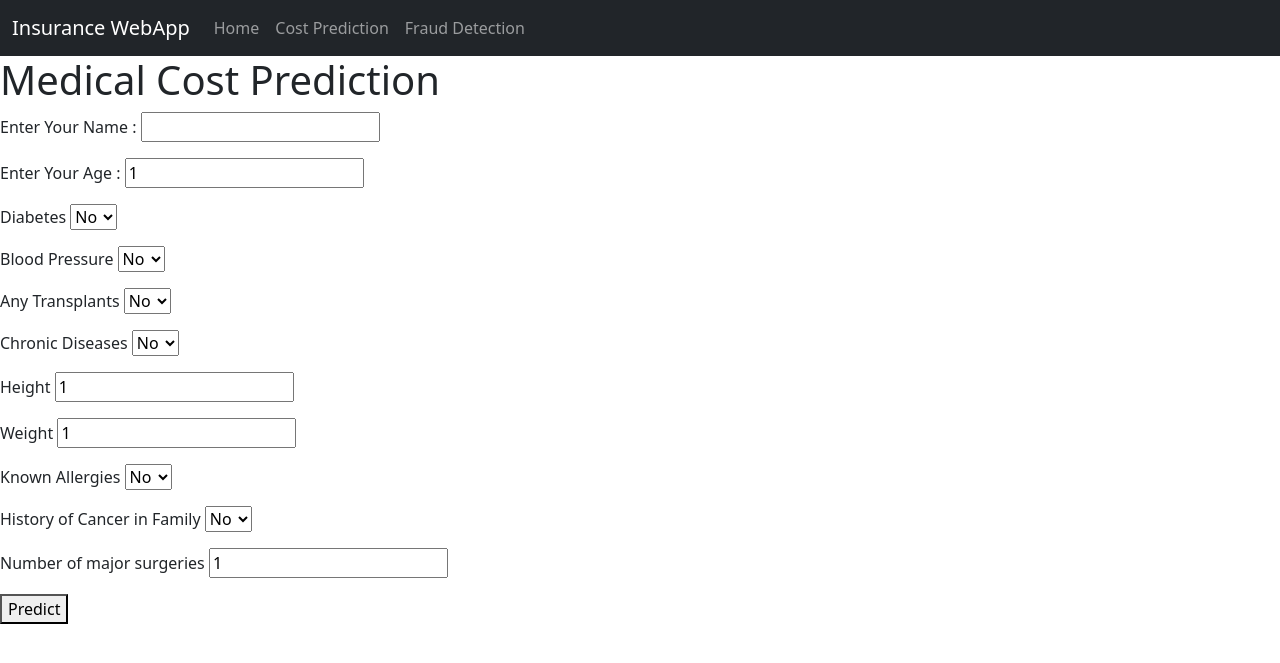
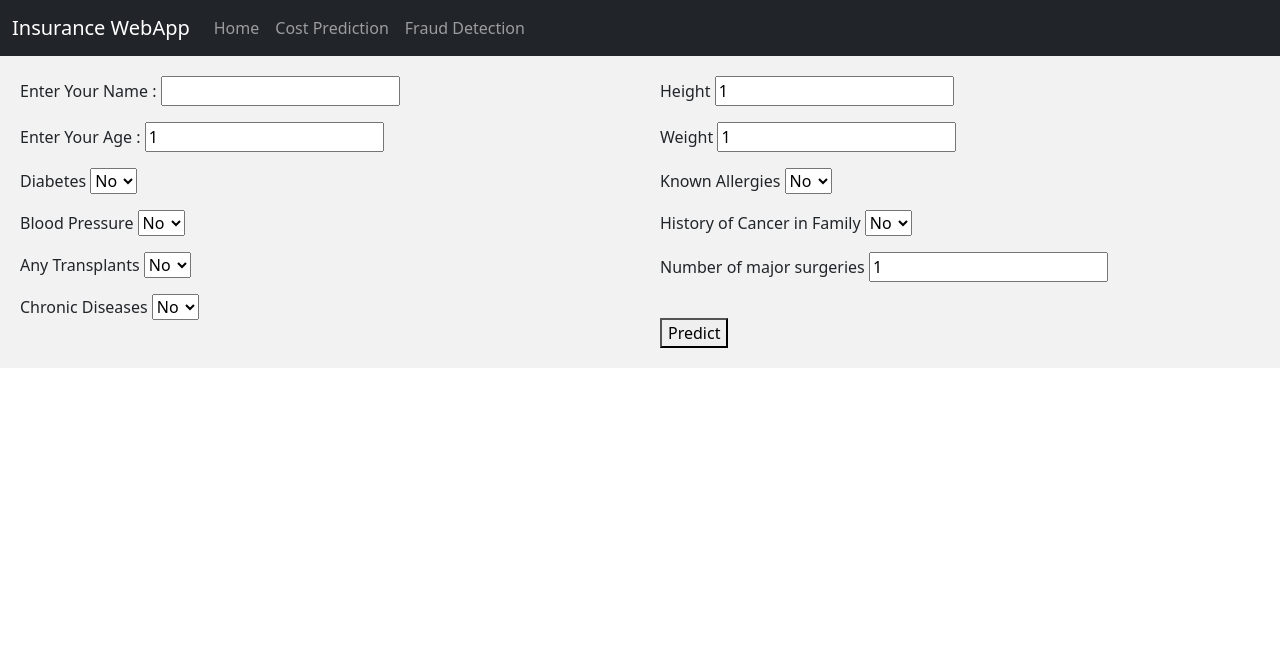
Before and after one commit to sreejithnair190/insurance-ml-app, a Django app: page /insurance-cost-prediction/ in a window 1280 px wide. Shown: the top 663 px of the page. Run offline with Django 4.2, Linux system fonts and the light colour scheme.

Commit message:
cost prediction

```diff
--- a/templates/costPrediction/costprediction.html
+++ b/templates/costPrediction/costprediction.html
@@ -5,7 +5,7 @@
     <meta charset="UTF-8">
     <meta http-equiv="X-UA-Compatible" content="IE=edge">
     <meta name="viewport" content="width=device-width, initial-scale=1.0">
-    <link href="https://cdn.jsdelivr.net/npm/bootstrap@5.2.2/dist/css/bootstrap.min.css" rel="stylesheet" integrity="sha384-Zenh87qX5JnK2Jl0vWa8Ck2rdkQ2Bzep5IDxbcnCeuOxjzrPF/et3URy9Bv1WTRi" crossorigin="anonymous">
+    <!-- <link href="https://cdn.jsdelivr.net/npm/bootstrap@5.2.2/dist/css/bootstrap.min.css" rel="stylesheet" integrity="sha384-Zenh87qX5JnK2Jl0vWa8Ck2rdkQ2Bzep5IDxbcnCeuOxjzrPF/et3URy9Bv1WTRi" crossorigin="anonymous"> -->
 
     <!----======== CSS ======== -->
     <link rel="stylesheet" href="form.css">
@@ -39,6 +39,7 @@
             </div>
           </nav>
     </div>
+
 
     <div class="container details">
         <header>Medical Cost Prediction</header>
@@ -124,7 +125,7 @@
             </div>
         </form>
     </div>
-    <script src="https://cdn.jsdelivr.net/npm/bootstrap@5.2.2/dist/js/bootstrap.bundle.min.js" integrity="sha384-OERcA2EqjJCMA+/3y+gxIOqMEjwtxJY7qPCqsdltbNJuaOe923+mo//f6V8Qbsw3" crossorigin="anonymous"></script>
+    <!-- <script src="https://cdn.jsdelivr.net/npm/bootstrap@5.2.2/dist/js/bootstrap.bundle.min.js" integrity="sha384-OERcA2EqjJCMA+/3y+gxIOqMEjwtxJY7qPCqsdltbNJuaOe923+mo//f6V8Qbsw3" crossorigin="anonymous"></script> -->
 
     <!--<script src="script.js"></script>-->
 </body>
--- a/templates/costPrediction/medicalpremium.html
+++ b/templates/costPrediction/medicalpremium.html
@@ -4,8 +4,8 @@
     Insurance Web App
 {% endblock %}
 {% block content %}
-    <h1>Medical Cost Prediction</h1>
-    <form action="result" method="post">
+<form action="result" method="post" style="display: flex;">
+  <div style="flex-basis: 50%; padding-right: 10px; background-color: #f2f2f2; padding: 20px;">
     {% csrf_token %}
     <p>
       <label for="Name">Enter Your Name : </label>
@@ -43,6 +43,8 @@
         <option value="1">Yes</option>
       </select>
     </p>
+  </div>
+  <div style="flex-basis: 50%; padding-left: 10px; background-color: #f2f2f2; padding: 20px;">
     <p>
       <label for="Height">Height</label>
       <input type="number" name="Height" id="Height" value="1">
@@ -69,6 +71,8 @@
       <label for="NumberOfMajorSurgeries">Number of major surgeries</label>
       <input type="number" name="NumberOfMajorSurgeries" id="NumberOfMajorSurgeries" value="1">
     </p>
-        <button type="submit" name="Predict">Predict</button>
+    <button type="submit" name="Predict" style="margin-top: 20px;">Predict</button>
+  </div>
 </form>
+
 {% endblock %}
```
Lines whose indentation alone changed are shown as unchanged.
